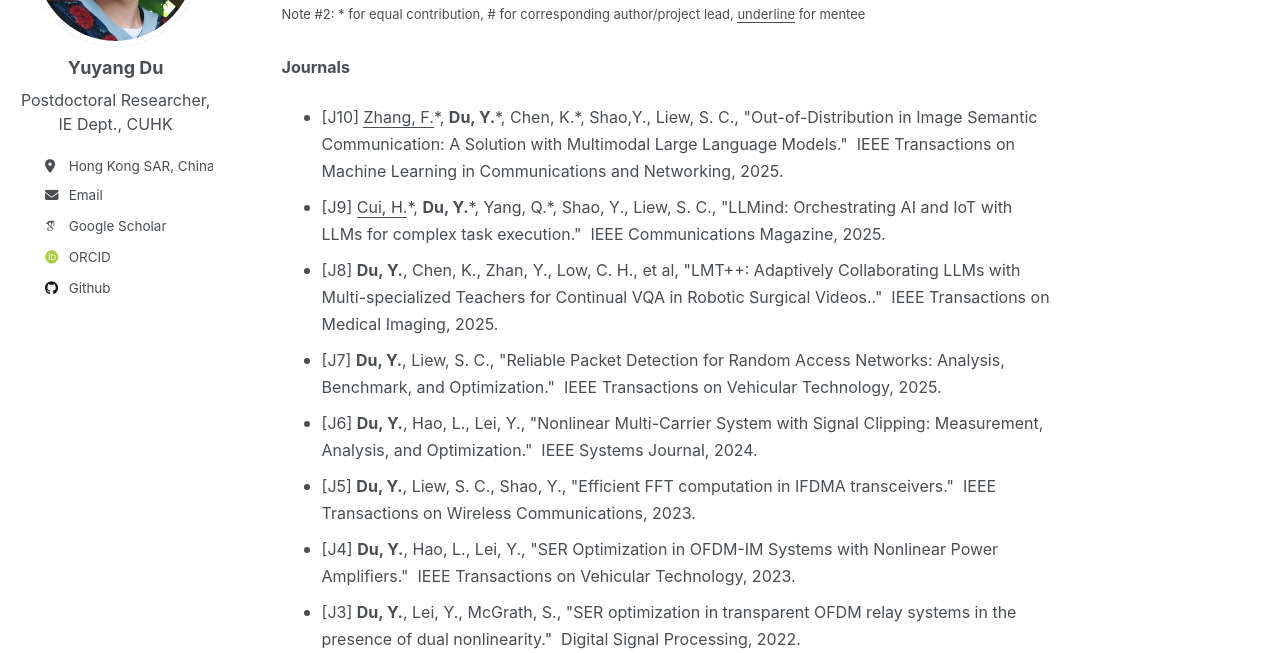
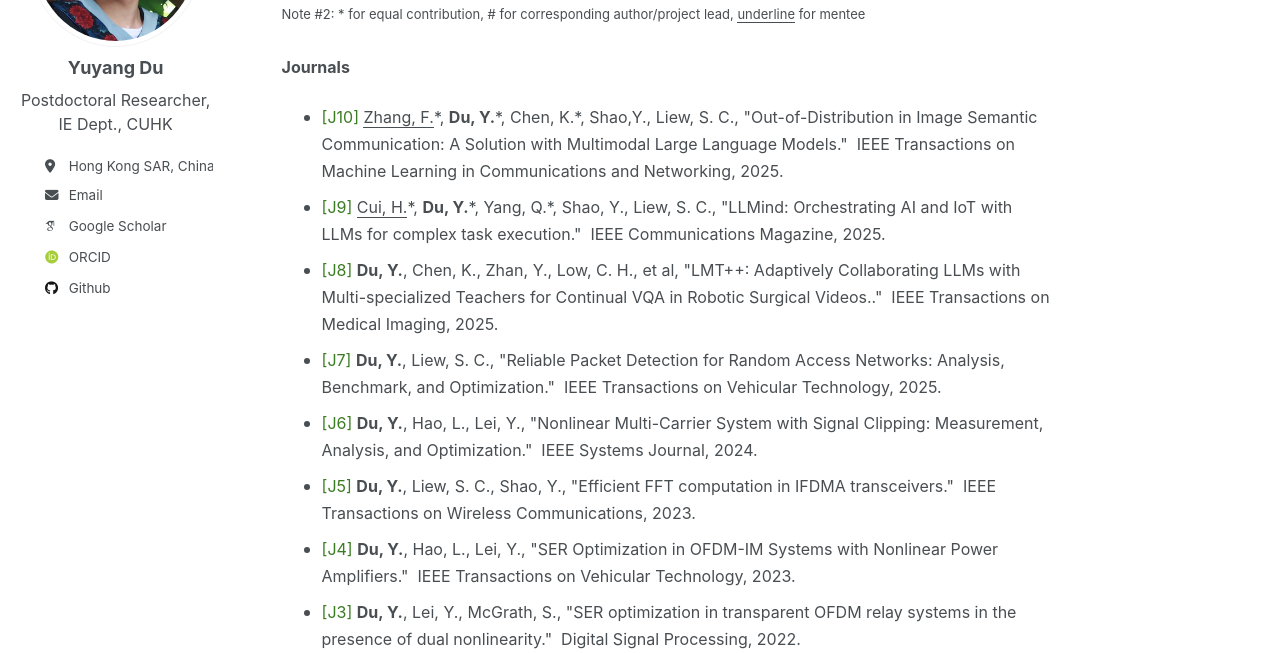
Before and after one commit to yuyangdu01/yuyangdu01.github.io, a Jekyll site: the page built from _pages/markdown.md, in a window 1280 px wide and 900 px high. Shown: the part 244-897 px from the top of the window. Built offline with Jekyll 4.4.1, drawn with Linux system fonts in a browser that asks for light colours; some web fonts are replaced.

Commit message:
Update markdown.md

```diff
--- a/_pages/markdown.md
+++ b/_pages/markdown.md
@@ -11,16 +11,16 @@ Publications
 ------
 <font size=2>Note #1: An updated list of publications can be found in my <a href="https://scholar.google.com/citations?user=DLDht70AAAAJ">Google Scholar</a> <br>Note #2: * for equal contribution, # for corresponding author/project lead, <u>underline</u> for mentee</font> <br>
 **<font size=3>Journals</font>** <br>
-* <font size=3><span style="color: ##3a7c22;">[J10]</span> <u>Zhang, F.</u>*, <b>Du, Y.</b>*, Chen, K.*, Shao,Y., Liew, S. C., "Out-of-Distribution in Image Semantic Communication: A Solution with Multimodal Large Language Models." &nbsp;IEEE Transactions on Machine Learning in Communications and Networking, 2025.</font>
-* <font size=3><span style="color: ##3a7c22;">[J9]</span> <u>Cui, H.</u>*, <b>Du, Y.</b>*, Yang, Q.*, Shao, Y., Liew, S. C., "LLMind: Orchestrating AI and IoT with LLMs for complex task execution." &nbsp;IEEE Communications Magazine, 2025.</font>
-* <font size=3><span style="color: ##3a7c22;">[J8]</span> <b>Du, Y.</b>, Chen, K., Zhan, Y., Low, C. H., et al, "LMT++: Adaptively Collaborating LLMs with Multi-specialized Teachers for Continual VQA in Robotic Surgical Videos.." &nbsp;IEEE Transactions on Medical Imaging, 2025.</font>
-* <font size=3><span style="color: ##3a7c22;">[J7]</span> <b>Du, Y.</b>, Liew, S. C., "Reliable Packet Detection for Random Access Networks: Analysis, Benchmark, and Optimization." &nbsp;IEEE Transactions on Vehicular Technology, 2025.</font>
-* <font size=3><span style="color: ##3a7c22;">[J6]</span> <b>Du, Y.</b>, Hao, L., Lei, Y., "Nonlinear Multi-Carrier System with Signal Clipping: Measurement, Analysis, and Optimization." &nbsp;IEEE Systems Journal, 2024.</font>
-* <font size=3><span style="color: ##3a7c22;">[J5]</span> <b>Du, Y.</b>, Liew, S. C., Shao, Y., "Efficient FFT computation in IFDMA transceivers." &nbsp;IEEE Transactions on Wireless Communications, 2023.</font>
-* <font size=3><span style="color: ##3a7c22;">[J4]</span> <b>Du, Y.</b>, Hao, L., Lei, Y., "SER Optimization in OFDM-IM Systems with Nonlinear Power Amplifiers." &nbsp;IEEE Transactions on Vehicular Technology, 2023.</font>
-* <font size=3><span style="color: ##3a7c22;">[J3]</span> <b>Du, Y.</b>, Lei, Y., McGrath, S., "SER optimization in transparent OFDM relay systems in the presence of dual nonlinearity." &nbsp;Digital Signal Processing, 2022.</font>
-* <font size=3><span style="color: ##3a7c22;">[J2]</span> <b>Du, Y.</b>*, Chen, J.*, Lei, Y., Hao, X., "Performance analysis of nonlinear spatial modulation multiple-input multiple-output systems." &nbsp;Digital Signal Processing, 2021.</font>
-* <font size=3><span style="color: ##3a7c22;">[J1]</span> Shao, Y., Liew, S. C., Chen, H., <b>Du, Y.</b>, "Flow sampling: Network monitoring in large-scale software-defined IoT networks." &nbsp;IEEE Transactions on Communications, 2021.</font>
+* <font size=3><span style="color: #3a7c22;">[J10]</span> <u>Zhang, F.</u>*, <b>Du, Y.</b>*, Chen, K.*, Shao,Y., Liew, S. C., "Out-of-Distribution in Image Semantic Communication: A Solution with Multimodal Large Language Models." &nbsp;IEEE Transactions on Machine Learning in Communications and Networking, 2025.</font>
+* <font size=3><span style="color: #3a7c22;">[J9]</span> <u>Cui, H.</u>*, <b>Du, Y.</b>*, Yang, Q.*, Shao, Y., Liew, S. C., "LLMind: Orchestrating AI and IoT with LLMs for complex task execution." &nbsp;IEEE Communications Magazine, 2025.</font>
+* <font size=3><span style="color: #3a7c22;">[J8]</span> <b>Du, Y.</b>, Chen, K., Zhan, Y., Low, C. H., et al, "LMT++: Adaptively Collaborating LLMs with Multi-specialized Teachers for Continual VQA in Robotic Surgical Videos.." &nbsp;IEEE Transactions on Medical Imaging, 2025.</font>
+* <font size=3><span style="color: #3a7c22;">[J7]</span> <b>Du, Y.</b>, Liew, S. C., "Reliable Packet Detection for Random Access Networks: Analysis, Benchmark, and Optimization." &nbsp;IEEE Transactions on Vehicular Technology, 2025.</font>
+* <font size=3><span style="color: #3a7c22;">[J6]</span> <b>Du, Y.</b>, Hao, L., Lei, Y., "Nonlinear Multi-Carrier System with Signal Clipping: Measurement, Analysis, and Optimization." &nbsp;IEEE Systems Journal, 2024.</font>
+* <font size=3><span style="color: #3a7c22;">[J5]</span> <b>Du, Y.</b>, Liew, S. C., Shao, Y., "Efficient FFT computation in IFDMA transceivers." &nbsp;IEEE Transactions on Wireless Communications, 2023.</font>
+* <font size=3><span style="color: #3a7c22;">[J4]</span> <b>Du, Y.</b>, Hao, L., Lei, Y., "SER Optimization in OFDM-IM Systems with Nonlinear Power Amplifiers." &nbsp;IEEE Transactions on Vehicular Technology, 2023.</font>
+* <font size=3><span style="color: #3a7c22;">[J3]</span> <b>Du, Y.</b>, Lei, Y., McGrath, S., "SER optimization in transparent OFDM relay systems in the presence of dual nonlinearity." &nbsp;Digital Signal Processing, 2022.</font>
+* <font size=3><span style="color: #3a7c22;">[J2]</span> <b>Du, Y.</b>*, Chen, J.*, Lei, Y., Hao, X., "Performance analysis of nonlinear spatial modulation multiple-input multiple-output systems." &nbsp;Digital Signal Processing, 2021.</font>
+* <font size=3><span style="color: #3a7c22;">[J1]</span> Shao, Y., Liew, S. C., Chen, H., <b>Du, Y.</b>, "Flow sampling: Network monitoring in large-scale software-defined IoT networks." &nbsp;IEEE Transactions on Communications, 2021.</font>
 
 **<font size=3>Conferences</font>**
 * <font size=3>[C11] <u>Qi, H.</u>*, <b>Du, Y.</b>*, Zhang, L., Liew, S. C., Chen, K., Du, Y., "VeriRAG: A Retrieval-Augmented Framework for Automated RTL Testability Repair." &nbsp;IEEE ISQED 2026.</font>
```
